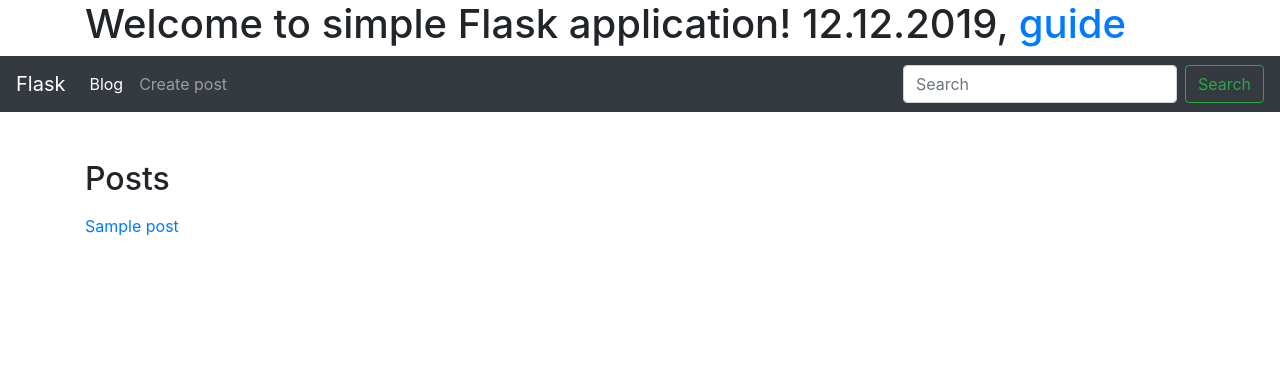
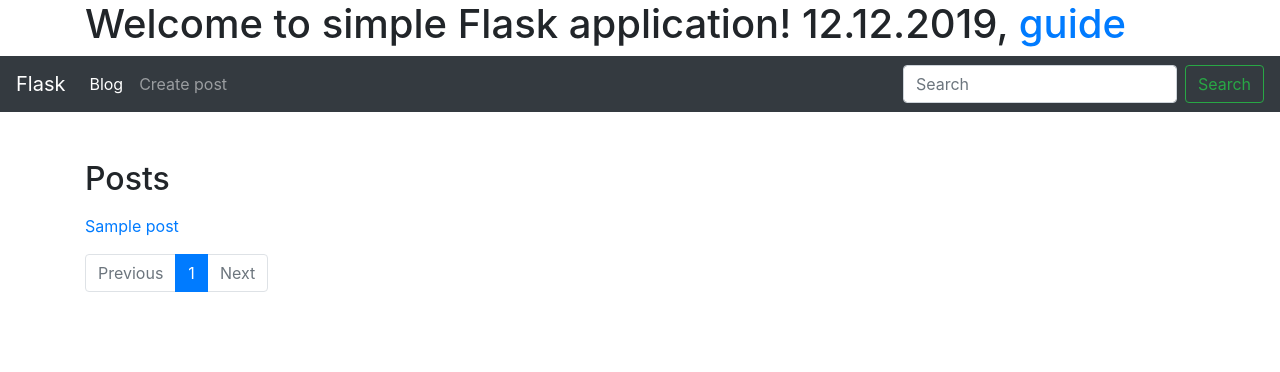
Before and after one commit to RegularITCat/Simple-Flask-Blog, a Flask app: page /blog/ in a window 1280 px wide. Shown: the top 372 px of the page. Run offline with Flask 2, Linux system fonts and the light colour scheme; tables that the repository leaves empty hold one stand-in row (values such as "Sample post"); some libraries are stand-ins or nearby versions.

Commit message:
added pagination

```diff
--- a/posts/blueprint.py
+++ b/posts/blueprint.py
@@ -23,17 +23,25 @@ def create_post():
         form = PostForm()
         return render_template('posts/create_post.html', form=form)
 
-
+# TODO fix search pagination
 @posts.route('/')
 def index():
     q = request.args.get('q')
+    page = request.args.get('page')
+
+    if page and page.isdigit():
+        page = int(page)
+    else:
+        page = 1
 
     if q:
         posts = Post.query.filter(Post.title.contains(q) | Post.body.contains(q))
     else:
         posts = Post.query.order_by(Post.created.desc())
 
-    return render_template('posts/index.html', posts=posts)
+    pages = posts.paginate(page=page, per_page=5)
+
+    return render_template('posts/index.html', posts=posts, pages=pages)
 
 
 @posts.route('/<slug>')
--- a/posts/templates/posts/index.html
+++ b/posts/templates/posts/index.html
@@ -9,9 +9,24 @@
 {% endblock %}
 
 {% block content %}
-    {% for post in posts %}
+    {% for post in pages.items %}
         <p>
             <a href="{{ url_for('posts.post_detail', slug=post.slug) }}">{{ post.title }}</a>
         </p>
     {% endfor %}
+    <nav aria-label="...">
+        <ul class="pagination">
+            <li {% if not pages.has_prev %}class="page-item disabled "{% endif %}>
+                <a class="page-link" href="./?page={{ pages.prev_num }}" tabindex="-1" aria-disabled="true">Previous</a>
+            </li>
+            {% for page in pages.iter_pages() %}
+            <li {% if page == pages.page %}class="page-item active"{% else %}class="page-item"{% endif %}>
+                <a class="page-link" href="./?page={{ page }}">{{ page }}</a>
+            </li>
+            {% endfor %}
+            <li {% if not pages.has_next %}class="page-item disabled"{% endif %}>
+                <a class="page-link" href="./?page={{ pages.next_num }}">Next</a>
+            </li>
+        </ul>
+    </nav>
 {% endblock %}
--- a/templates/base.html
+++ b/templates/base.html
@@ -31,7 +31,7 @@
                     <a class="nav-link" href="{{url_for('posts.index')}}">Blog</a>
                 </li>
                 <li class="nav-item">
-                    <a class="nav-link" href="/blog/create">Create post</a>
+                    <a class="nav-link" href="{{ url_for('posts.create_post') }}">Create post</a>
                 </li>
             </ul>
             <form class="form-inline my-2 my-lg-0" method="GET" action="/blog/">
```
